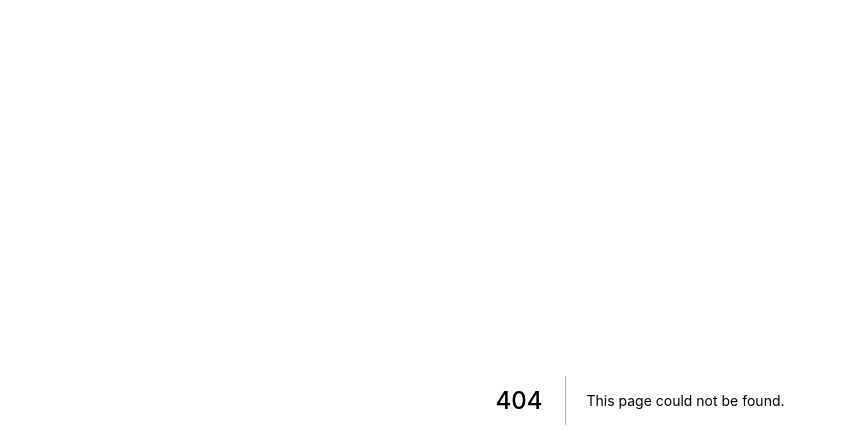
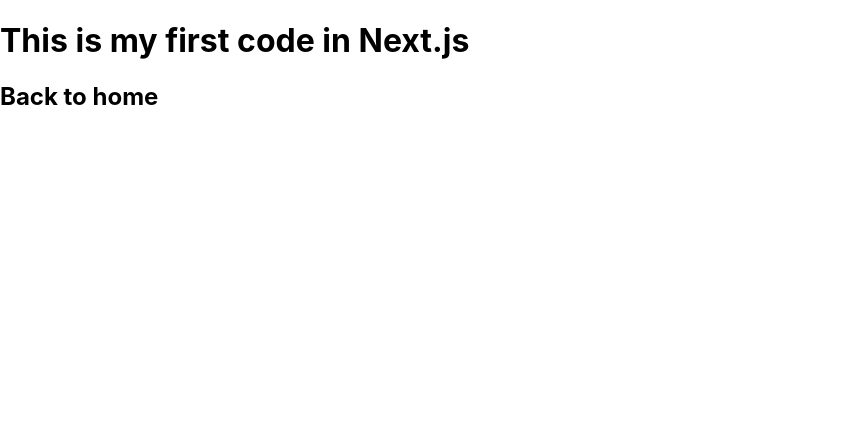
Before and after one commit to theplayer9/SPACE-X-2.0, a Next.js app: page /posts/firstpost in a window 1280 px wide. Before the commit this address had no page. Shown: the top 448 px of the page, without its empty margins (0-846 px from the left). Built offline with nearby package versions, Linux system fonts and the light colour scheme.

Commit message:
Learning Nextjs

```diff
--- /dev/null
+++ b/pages/posts/firstpost.js
@@ -0,0 +1,15 @@
+import Link from "next/link";
+
+export default function firstpost() {
+  return (
+    <>
+      <h1> This is my first code in Next.js</h1>
+      <h2>
+        {" "}
+        <Link href="/">
+          <a> Back to home </a>
+        </Link>
+      </h2>
+    </>
+  );
+}
```
Also changed, not shown: pages/index.js (+12 -7 lines).
